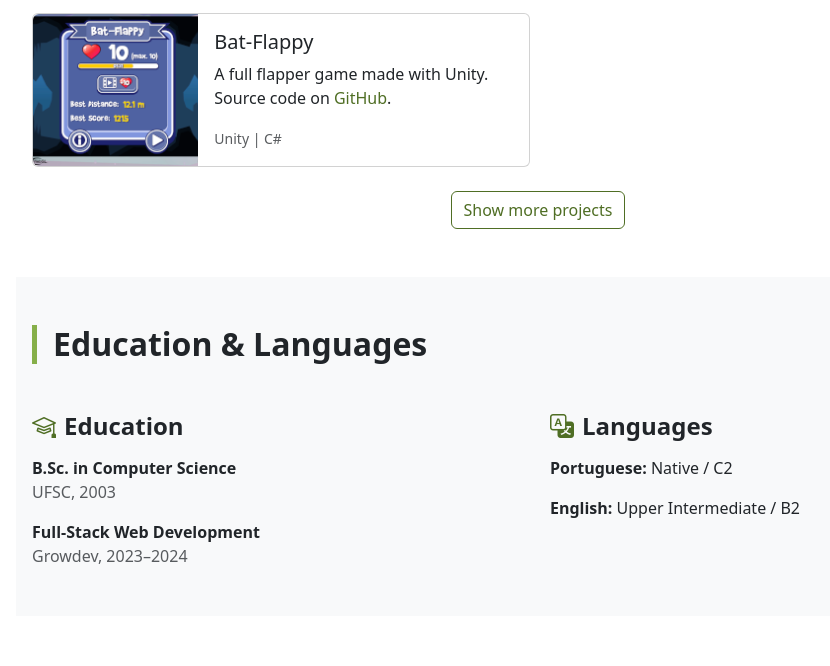
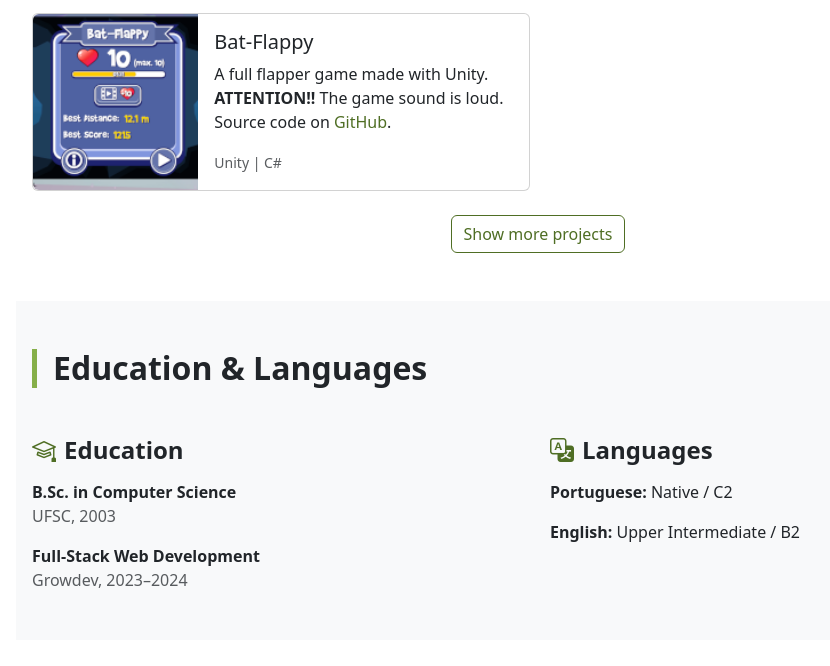
Before and after one commit to sergiocastelani/portfolio2, a plain HTML site: page index.html in a window 1280 px wide. Shown: the part 4879-5545 px from the top of the page, without its empty margins (102-932 px from the left). Drawn offline with nearby package versions, Linux system fonts and the light colour scheme.

Commit message:
add lound sound warning

```diff
--- a/index.html
+++ b/index.html
@@ -642,6 +642,7 @@
                     <h4 class="card-title h5">Bat-Flappy</h4>
                     <p class="card-text">
                       A full flapper game made with Unity.<br/>
+                      <b>ATTENTION!!</b> The game sound is loud.<br/>
                       Source code on <a href="https://github.com/sergiocastelani/flapper-orig" target="_blank" rel="noopener">GitHub</a>.
                     </p>
                     <p class="card-text"><small class="text-body-secondary">Unity | C#</small></p>
```
